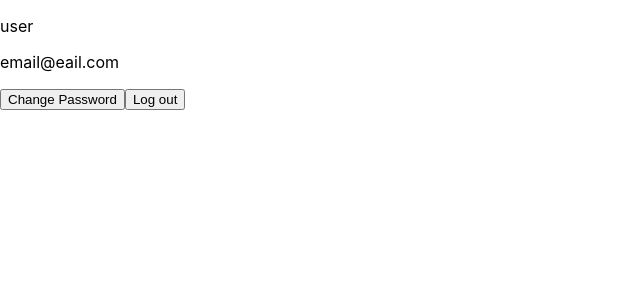
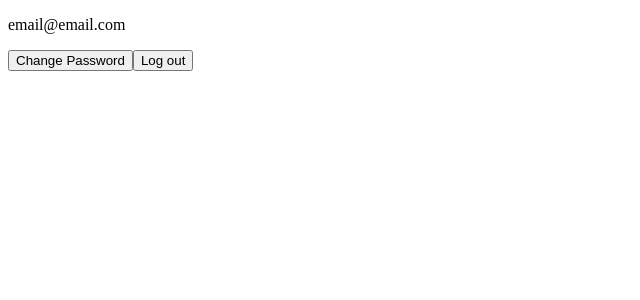
Before and after one commit to hugolfsimoes/project-wallet-online, a React (Create React App) app: page /profile in a window 1280 px wide. Shown: the top 300 px of the page, without its empty margins (0-640 px from the left). Built offline with nearby package versions, Linux system fonts and the light colour scheme.

Commit message:
iniciando o context

```diff
--- a/src/components/FormLogin.js
+++ b/src/components/FormLogin.js
@@ -1,18 +1,22 @@
 import React from 'react'
-import { Link } from "react-router-dom";
+import { Link, useHistory } from "react-router-dom";
+import { AuthContext } from '../providers/auth';
 
 export default function FormLogin() {
+  const history = useHistory();
+  const {user, setUser} = React.useContext(AuthContext)
+  console.log(user);
   return (
     <form>
       <label htmlFor="email-input">E-mail
-        <input id="email-input" type="text"/>
+        <input id="email-input" type="text" onChange={(e) => setUser({email: e.target.value})}/>
       </label>
 
       <label htmlFor="password-input">Password
         <input id="password-input" type="text"/>
       </label>
 
-      <button type="button">Login</button>
+      <button type="button" onClick={() => history.push('/profile')}>Login</button>
       <Link to='/aaa'>Or sign up</Link>
     </form>
   )
--- a/src/index.css
+++ /dev/null
@@ -1,13 +0,0 @@
-body {
-  margin: 0;
-  font-family: -apple-system, BlinkMacSystemFont, 'Segoe UI', 'Roboto', 'Oxygen',
-    'Ubuntu', 'Cantarell', 'Fira Sans', 'Droid Sans', 'Helvetica Neue',
-    sans-serif;
-  -webkit-font-smoothing: antialiased;
-  -moz-osx-font-smoothing: grayscale;
-}
-
-code {
-  font-family: source-code-pro, Menlo, Monaco, Consolas, 'Courier New',
-    monospace;
-}
--- a/src/index.js
+++ b/src/index.js
@@ -1,14 +1,16 @@
 import React from 'react';
 import ReactDOM from 'react-dom';
 import { BrowserRouter } from "react-router-dom";
-import './index.css';
 import App from './App';
+import { AuthProvider } from './providers/auth';
 
 ReactDOM.render(
   <React.StrictMode>
+    <AuthProvider>
     <BrowserRouter >
     <App />
     </BrowserRouter>
+    </AuthProvider>
   </React.StrictMode>,
   document.getElementById('root')
 );
--- a/src/pages/Login.js
+++ b/src/pages/Login.js
@@ -1,5 +1,6 @@
 import React from 'react'
 import FormLogin from '../components/FormLogin'
+import { AuthContext } from '../providers/auth'
 
 export default function Login() {
   return (
--- a/src/pages/Profile.js
+++ b/src/pages/Profile.js
@@ -1,10 +1,13 @@
 import React from 'react'
+import { AuthContext } from '../providers/auth'
 
 export default function Profile() {
+  const {user: {email}} = React.useContext(AuthContext)
+  console.log(email);
   return (
     <div>
-      <p>user</p>
-      <p>email@eail.com</p>
+      <p>{email}</p>
+      <p>email@email.com</p>
       <button type="button">Change Password</button>
       <button type="button">Log out</button>
     </div>
--- /dev/null
+++ b/src/providers/auth.js
@@ -0,0 +1,15 @@
+import React, { useState } from 'react';
+
+export const AuthContext = React.createContext({});
+
+export const AuthProvider = (props) => {
+  const [user, setUser] = useState({
+    email:""
+  })
+
+  return (
+    <AuthContext.Provider value={{user, setUser}}>
+      {props.children}
+    </AuthContext.Provider>
+  )
+}
```
